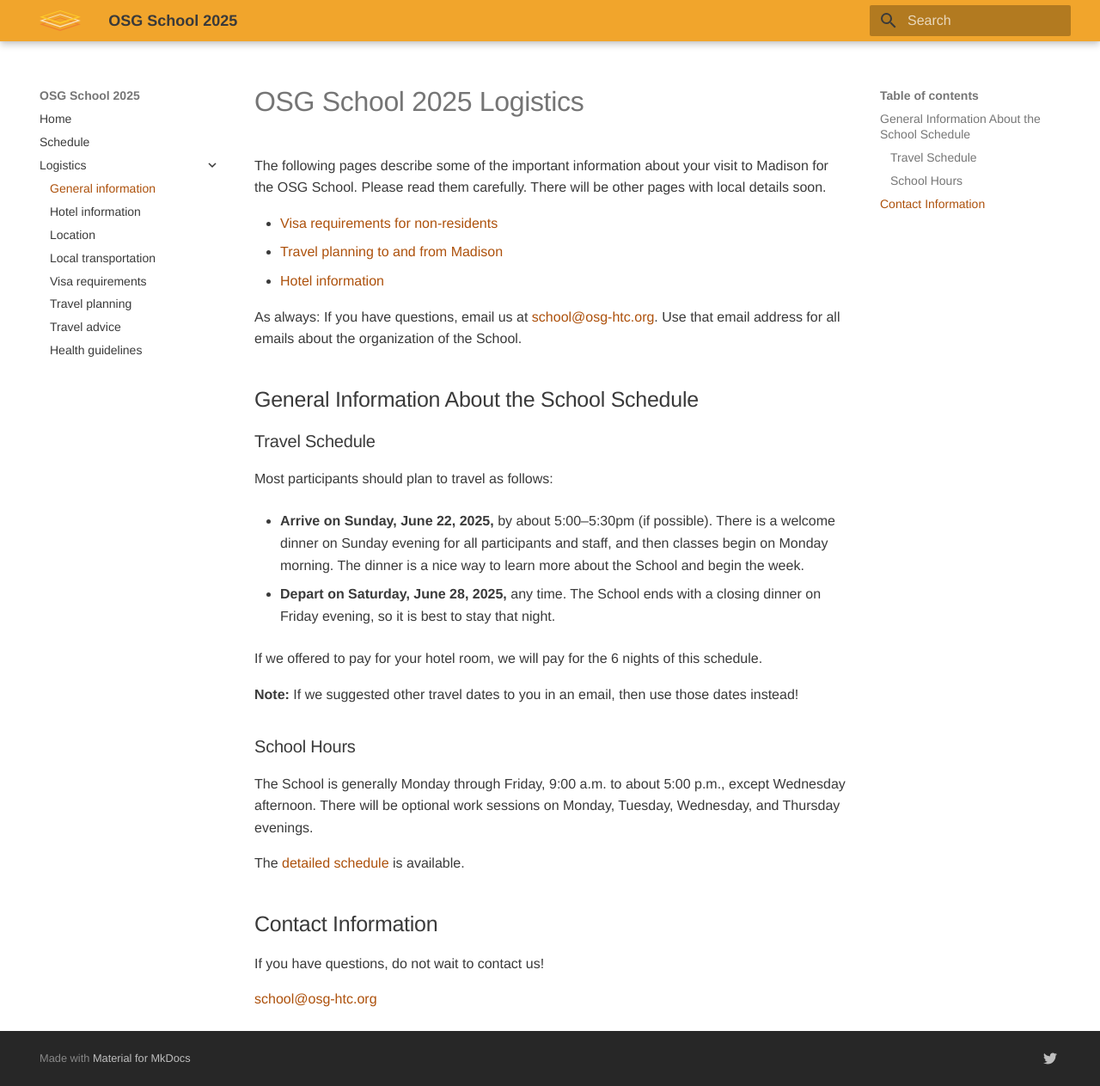
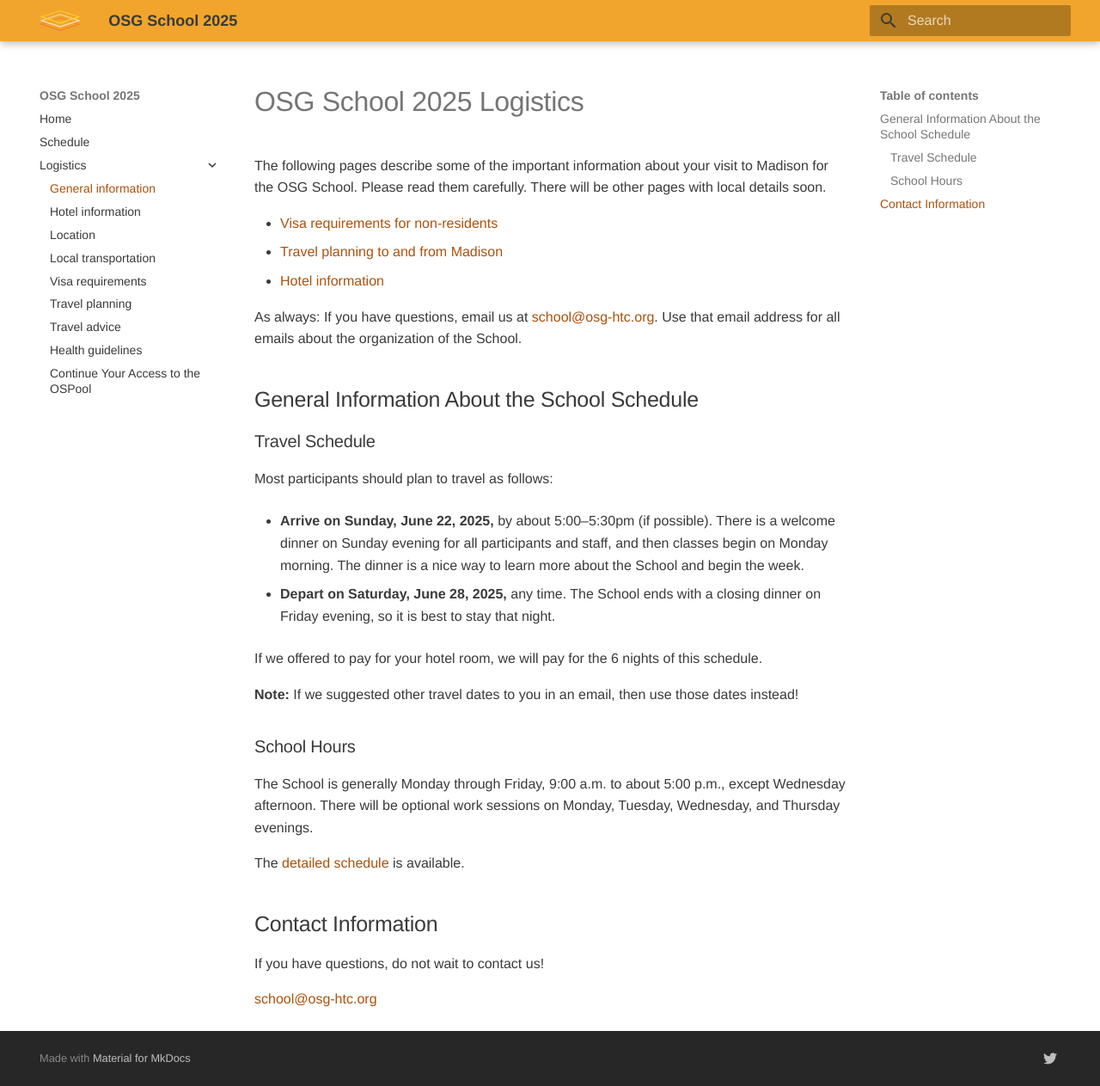
Before and after one commit to osg-htc/school-2025, an MkDocs documentation site: the page built from docs/logistics/index.md, in a window 1280 px wide and 1263 px high. Shown: the whole window at 86% size. Built offline with MkDocs 1.6.1 and Material for MkDocs 9.7.7, drawn with Linux system fonts in a browser that asks for light colours.

Commit message:
Add continuing access link to sidebar

```diff
--- a/mkdocs.yml
+++ b/mkdocs.yml
@@ -38,3 +38,4 @@ nav:
     - Travel planning:              logistics/travel-planning.md
     - Travel advice:                logistics/travel-advice.md
     - Health guidelines:            logisitcs/health.md
+    - Continue Your Access to the OSPool: logistics/project.md
```
